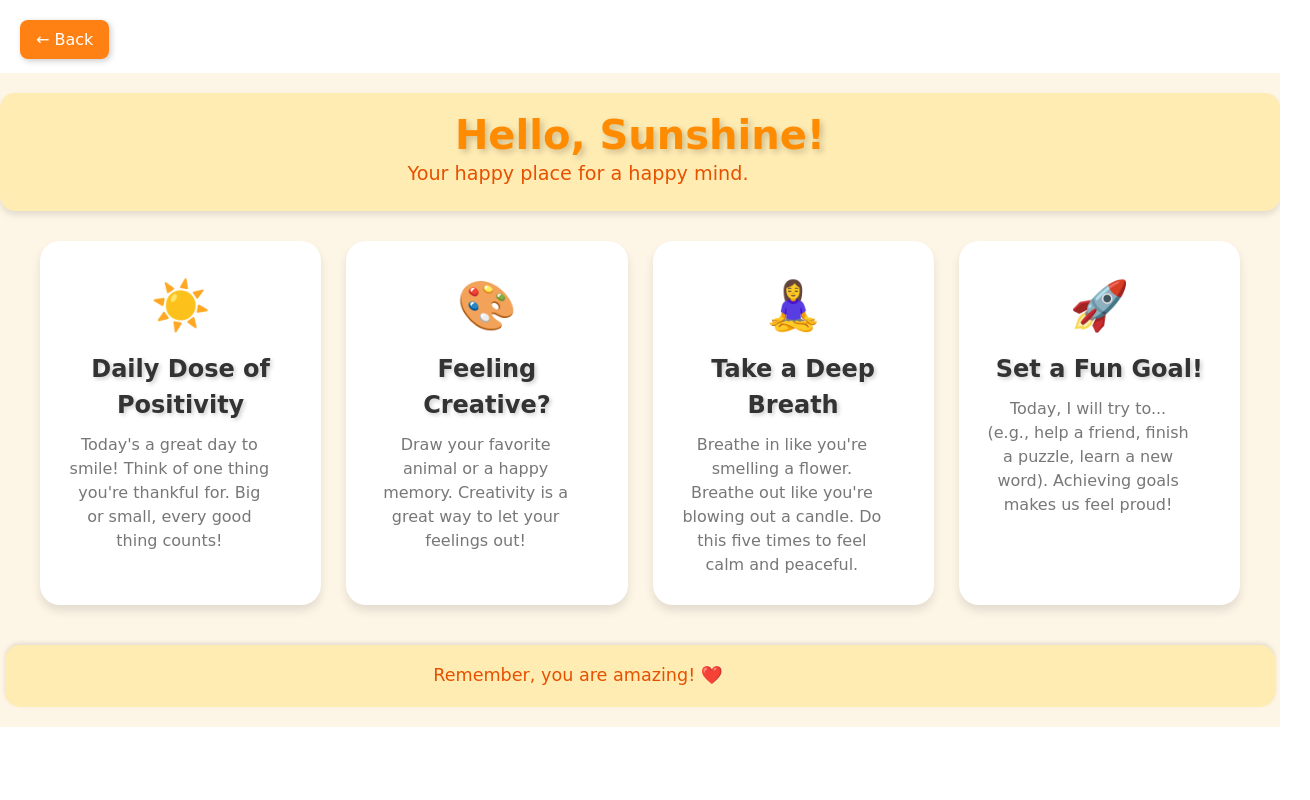
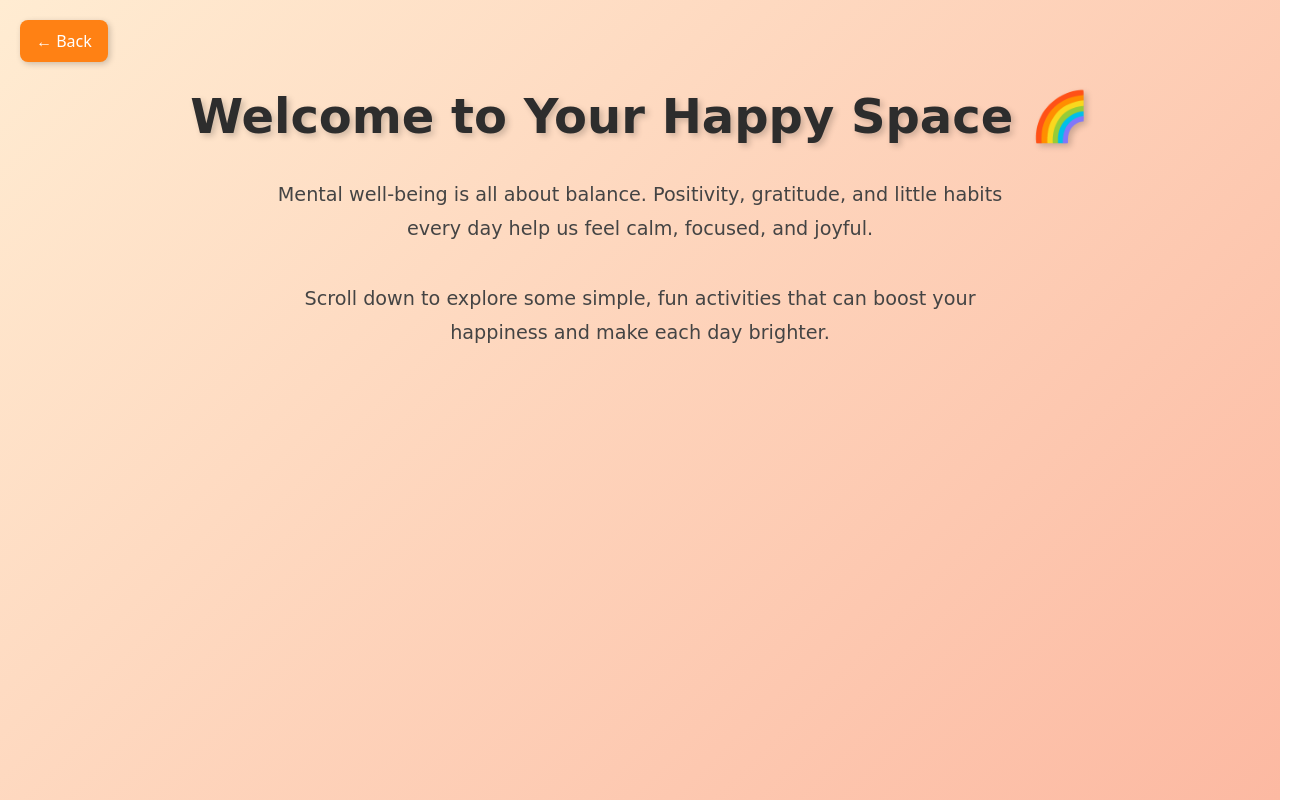
Before and after one commit to Saggrrr/auto-learn-kids, a React (Vite) app: page /good-habit in a window 1280 px wide. Shown: the top 800 px of the page, 1310 px wide, since content can reach past the window. Built offline with nearby package versions, Linux system fonts and the light colour scheme.

Commit message:
finished all

```diff
--- a/src/components/learningMethods/GoodHabit.css
+++ b/src/components/learningMethods/GoodHabit.css
@@ -1,111 +1,123 @@
-/* Basic Reset and Font */
-body, h1, h2, p {
-  margin: 0;
-  padding: 0;
-  font-family: 'Comic Sans MS', 'Arial', sans-serif; /* A kid-friendly font */
+/* ========== INTRO PAGE ========== */
+.intro-page {
+  background: linear-gradient(135deg, #ffecd2 0%, #fcb69f 100%);
+  text-align: center;
+  padding: 60px 20px;
+  height: 100vh;
+  text-align: center;
 }
 
-/* Overall Container */
-.app-container {
-  background: #fdf5e6; /* A light, warm background color */
-  color: #555;
-  min-height: auto;
-  width:100vw;
-  display: flex;
-  flex-direction: column;
-  align-items: center;
-  text-align: center;
-  padding: 20px;
-  box-sizing: border-box;
+.intro-page h1 {
+  font-size: 3rem;
+  font-weight: 700;
+  color: #2d2d2d;
+  margin-bottom: 25px;
 }
 
-/* Header Section */
+.intro-page p {
+  font-size: 1.2rem;
+  max-width: 750px;
+  margin: 0 auto 15px;
+  color: #444;
+}
+
+/* ========== HABIT PAGE ========== */
+.habit-page {
+  background: #ffffff;
+  text-align: center;
+  padding: 40px 20px;
+}
+
 .header {
-  background: #ffecb3; /* A bright, cheerful yellow */
+  background: #fff8e1;
+  padding: 25px;
+  border-radius: 20px;
+  margin-bottom: 40px;
   width: 100%;
-  padding: 20px;
-  border-radius: 15px;
-  box-shadow: 0 4px 6px rgba(0, 0, 0, 0.1);
-  margin-bottom: 30px;
+  box-shadow: 0 8px 20px rgba(0,0,0,0.05);
 }
 
 .header h1 {
-  color: #ff8c00; /* A vibrant orange */
-  font-size: 2.5rem;
+  color: #ff7043;
+  font-size: 2.2rem;
+  margin-bottom: 10px;
 }
 
 .header p {
-  color: #e65100; /* A darker orange */
-  font-size: 1.2rem;
+  color: #6d4c41;
+  font-size: 1.1rem;
 }
 
-/* Main Content Area */
+/* ========== MAIN CONTENT GRID ========== */
 .main-content {
   display: grid;
-  grid-template-columns: repeat(auto-fit, minmax(250px, 1fr));
-  gap: 25px;
+  grid-template-columns: repeat(4, 1fr); /* Always 4 columns */
+  gap: 30px;
   width: 100%;
-  max-width: 1200px;
+  max-width: 1400px; /* keeps layout centered */
 }
 
-/* Section Cards */
 .section-card {
-  background: #fff;
+  background: #ffffff;
   border-radius: 20px;
-  padding: 25px;
-  box-shadow: 0 6px 10px rgba(0, 0, 0, 0.1);
-  border: 3px solid transparent;
+  padding: 30px;
+  text-align: center;
+  box-shadow: 0 10px 25px rgba(0, 0, 0, 0.08);
+  transition: transform 0.3s ease, box-shadow 0.3s ease;
 }
 
-/* Specific icon colors */
-.section-card:nth-child(1) .card-icon { color: #ffd700; } /* Gold */
-.section-card:nth-child(2) .card-icon { color: #4CAF50; } /* Green */
-.section-card:nth-child(3) .card-icon { color: #2196F3; } /* Blue */
-.section-card:nth-child(4) .card-icon { color: #e91e63; } /* Pink */
+.section-card:hover {
+  transform: translateY(-8px);
+  box-shadow: 0 16px 35px rgba(0, 0, 0, 0.12);
+}
 
 .card-icon {
-  font-size: 3rem;
-  margin-bottom: 10px;
+  font-size: 3.5rem;
+  margin-bottom: 15px;
+  color: #ff7043;
 }
 
 .section-card h2 {
+  font-size: 1.5rem;
+  margin-bottom: 12px;
   color: #333;
-  font-size: 1.5rem;
-  margin-bottom: 10px;
 }
 
-.card-text {
-  color: #777;
+.section-card p {
   font-size: 1rem;
-  line-height: 1.5;
+  color: #666;
 }
 
-/* Footer Section */
+/* ========== FOOTER ========== */
 .footer {
-  margin-top: 40px;
-  padding: 15px;
-  background: #ffecb3;
+  margin-top: 50px;
+  padding: 20px;
+  background: #fff8e1;
+  border-radius: 20px;
   width: 100%;
-  border-radius: 15px;
-  box-shadow: 0 -2px 4px rgba(0, 0, 0, 0.1);
+  box-shadow: 0 6px 15px rgba(0,0,0,0.05);
 }
 
 .footer p {
-  color: #e65100;
-  font-size: 1.1rem;
+  font-size: 0.95rem;
+  color: #555;
 }
 
-/* Responsive Design */
+/* ========== RESPONSIVE FIXES ========== */
 @media (max-width: 768px) {
-  .header h1 {
-    font-size: 2rem;
+  .main-content {
+    grid-template-columns: 1fr; /* 1 card per row on small screens */
   }
 
-  .header p {
+  .intro-page h1 {
+    font-size: 2.2rem;
+  }
+
+  .intro-page p {
     font-size: 1rem;
   }
 
-  .main-content {
-    grid-template-columns: 1fr;
+  .header h1 {
+    font-size: 1.6rem;
   }
 }
--- a/src/components/learningMethods/GoodHabit.jsx
+++ b/src/components/learningMethods/GoodHabit.jsx
@@ -1,24 +1,31 @@
-import React from 'react';
-import './GoodHabit.css';
-import { useNavigate } from 'react-router-dom';
-
+import React from "react";
+import "./GoodHabit.css";
+import { useNavigate } from "react-router-dom";
 
 const App = () => {
   const navigate = useNavigate();
 
   return (
+    <div className="scroll-container">
+      {/* Page 1 - Intro */}
+      <section className="page intro-page">
+        <h1>Welcome to Your Happy Space 🌈</h1>
+        <p>
+          Mental well-being is all about balance. Positivity, gratitude, and
+          little habits every day help us feel calm, focused, and joyful.
+        </p>
+        <p>
+          Scroll down to explore some simple, fun activities that can boost your
+          happiness and make each day brighter.
+        </p>
+      </section>
 
-
-    <div className="app-container">
+      {/* Page 2 - Current Good Habits Page */}
+      <section className="page habit-page">
         <header className="header">
-
-      <button
-        className="back-button"
-        onClick={() => navigate(-1)}
-      >
+          <button className="back-button" onClick={() => navigate(-1)}>
             ← Back
           </button>
-
           <h1>Hello, Sunshine!</h1>
           <p>Your happy place for a happy mind.</p>
         </header>
@@ -28,8 +35,8 @@ const App = () => {
             <div className="card-icon">☀️</div>
             <h2>Daily Dose of Positivity</h2>
             <p className="card-text">
-            Today's a great day to smile! Think of one thing you're thankful for.
-            Big or small, every good thing counts!
+              Today's a great day to smile! Think of one thing you're thankful
+              for. Big or small, every good thing counts!
             </p>
           </section>
 
@@ -37,8 +44,8 @@ const App = () => {
             <div className="card-icon">🎨</div>
             <h2>Feeling Creative?</h2>
             <p className="card-text">
-            Draw your favorite animal or a happy memory.
-            Creativity is a great way to let your feelings out!
+              Draw your favorite animal or a happy memory. Creativity is a great
+              way to let your feelings out!
             </p>
           </section>
 
@@ -47,7 +54,8 @@ const App = () => {
             <h2>Take a Deep Breath</h2>
             <p className="card-text">
               Breathe in like you're smelling a flower. Breathe out like you're
-            blowing out a candle. Do this five times to feel calm and peaceful.
+              blowing out a candle. Do this five times to feel calm and
+              peaceful.
             </p>
           </section>
 
@@ -55,8 +63,8 @@ const App = () => {
             <div className="card-icon">🚀</div>
             <h2>Set a Fun Goal!</h2>
             <p className="card-text">
-            Today, I will try to... (e.g., help a friend, finish a puzzle, learn a new word).
-            Achieving goals makes us feel proud!
+              Today, I will try to... (e.g., help a friend, finish a puzzle,
+              learn a new word). Achieving goals makes us feel proud!
             </p>
           </section>
         </main>
@@ -64,6 +72,7 @@ const App = () => {
         <footer className="footer">
           <p>Remember, you are amazing! ❤️</p>
         </footer>
+      </section>
     </div>
   );
 };
--- a/src/components/learningMethods/ModeOfTransport.css
+++ b/src/components/learningMethods/ModeOfTransport.css
@@ -1,14 +1,14 @@
 .scroll-wrapper{
   display: flex;
   flex-direction: column;
-  min-height: 100vh;
+  height: 400vh;
   overflow-y: scroll;
   scroll-behavior: smooth;
 
   /*important fix for background image*/
   background-image: url('./images/background.png'); /* 👈 Your background image */
   background-size: cover;
-    background-repeat: no-repeat;
+  background-repeat: no-repeat;
   background-position: center;
   background-attachment: fixed; /* Optional: keeps image fixed while scrolling */
 
@@ -233,16 +233,29 @@ h1 {
   background-color: rgba(255, 20, 147, 0.1);
 }
 
-.all-vehicles {
-  width: 100vw;
-  min-height: 100vh;
-  padding: 20px;
-  box-sizing: border-box;
+.all-vehicles .vehicle-card-imported {
+  display: grid;
+  grid-template-columns: repeat(4, 1fr); /* 4 equal columns */
+  gap: 25px;
+  max-width: 1200px;  /* keeps grid from stretching full screen */
+  margin: 0 auto;     /* center grid */
+  justify-items: center; /* center each card inside its cell */
 }
 
-.all-vehicles .vehicle-card-imported {
-  display: flex;
-  flex-wrap: wrap;      /* ✅ allow wrapping */
-  justify-content: center;
-  gap: 20px;            /* ✅ space between cards */
+.vehicle-card {
+  width: 250px;   /* fixed width for each card */
+  height: auto;   /* let height adjust to content */
 }
+
+/* Responsive fix */
+@media (max-width: 1024px) {
+  .all-vehicles .vehicle-card-imported {
+    grid-template-columns: repeat(2, 250px); /* 2 per row */
+  }
+}
+
+@media (max-width: 600px) {
+  .all-vehicles .vehicle-card-imported {
+    grid-template-columns: 250px; /* 1 per row */
+  }
+}
```
Lines whose indentation alone changed are shown as unchanged.
